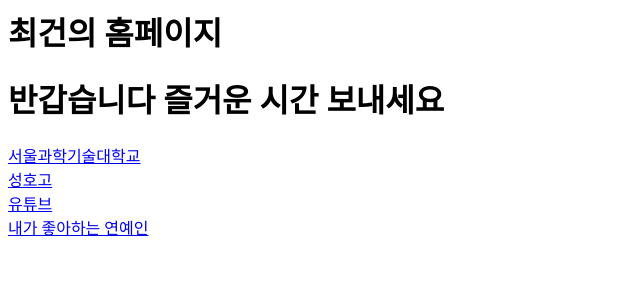
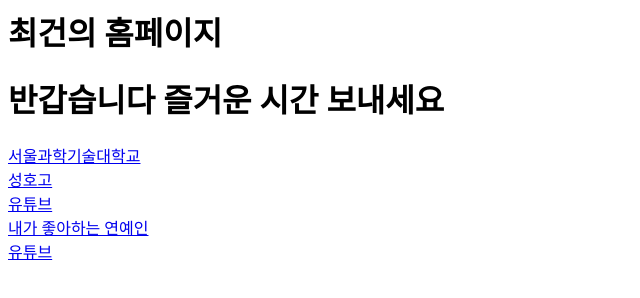
Before and after one commit to silme5866/web1, a plain HTML site: page index.html in a window 1280 px wide. Shown: the full height of the page, 0-640 px from the left. Drawn offline with Linux system fonts and the light colour scheme.

Commit message:
Update index.html

```diff
--- a/index.html
+++ b/index.html
@@ -10,5 +10,6 @@
   <a href="https://sungho.hs.kr/home/index.do">성호고</a><br>
   <a href="https://www.youtube.com/">유튜브</a><br>
    <a href="while.html">내가 좋아하는 연예인</a><br>
+   <a href="chart.html">유튜브</a><br>
 </body>
 </html>
```
